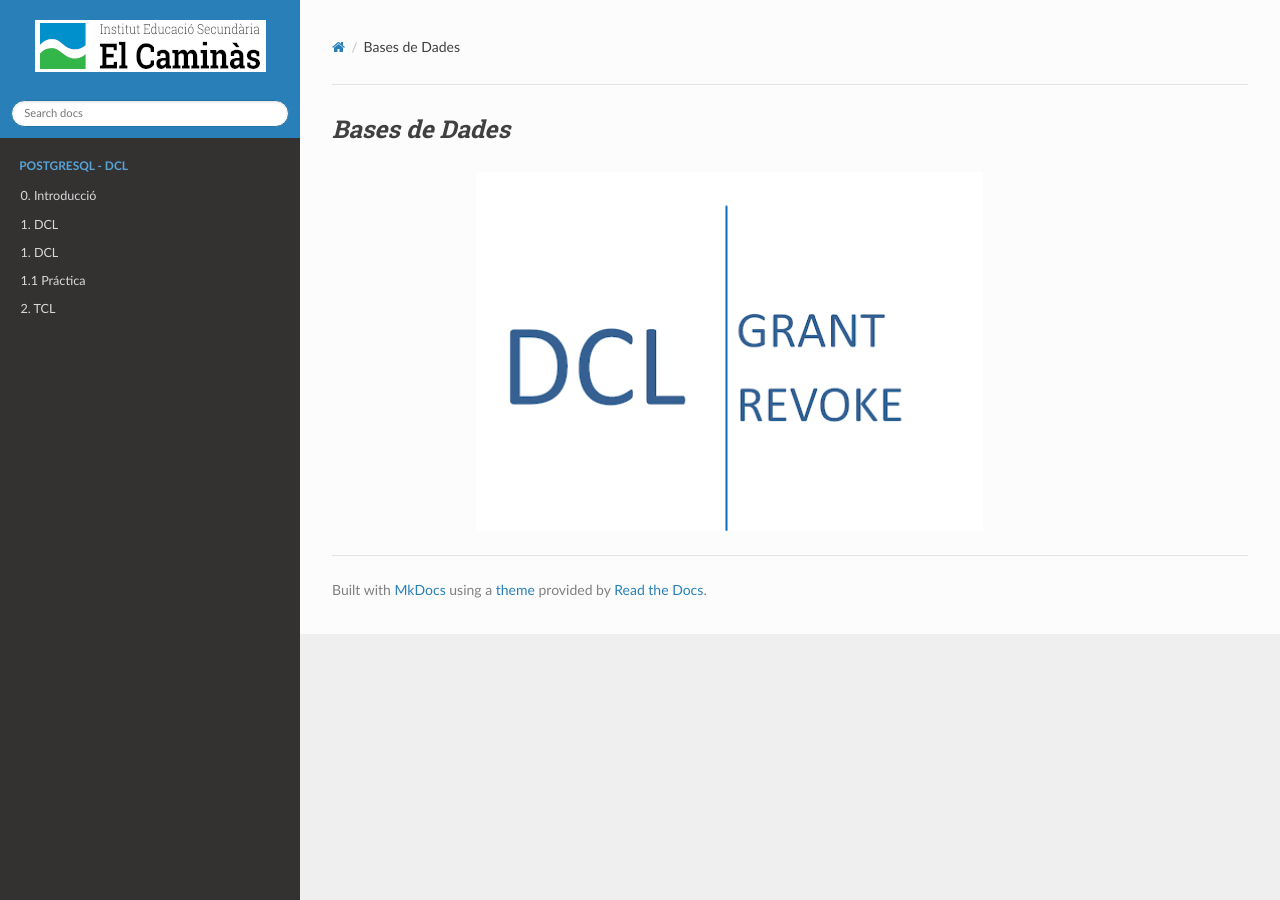
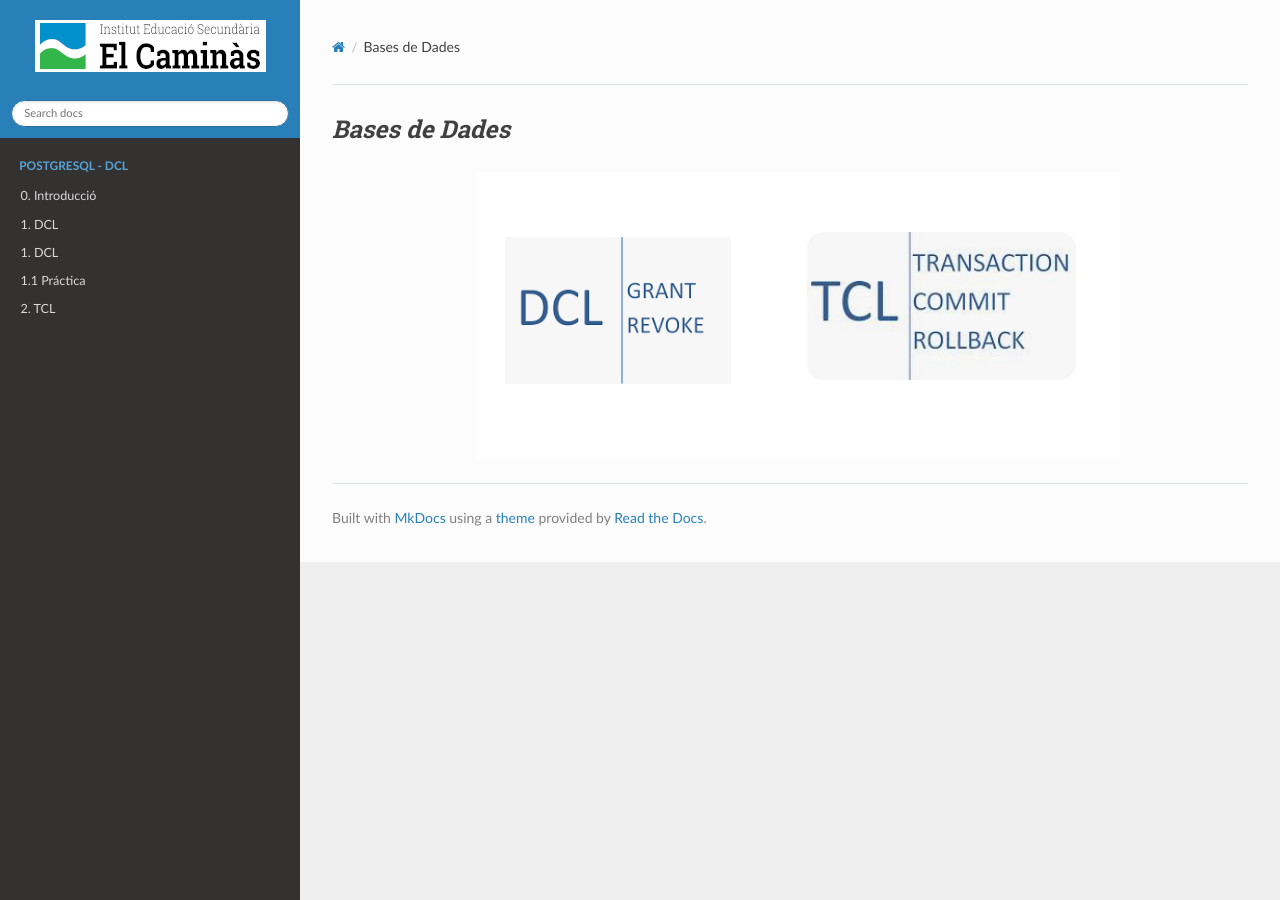
Before and after one commit to asalvadorc/BBDD_PostgreSQL_DCL, an MkDocs documentation site: the page built from docs/index.md, in a window 1280 px wide. Built offline with MkDocs 1.6.1, drawn with Linux system fonts in a browser that asks for light colours; nearby versions of some CDN libraries.

Commit message:
portadas

```diff
--- a/docs/index.md
+++ b/docs/index.md
@@ -4,4 +4,4 @@ title:  "Bases de Dades"
 
 # ***Bases de Dades***
 
->>>>>>![](portada.png)
+>>>>>>![](portada4.png)
```
Also changed, not shown: docs/portada2.png (added), docs/portada3.png (added), docs/portada4.png (added).
